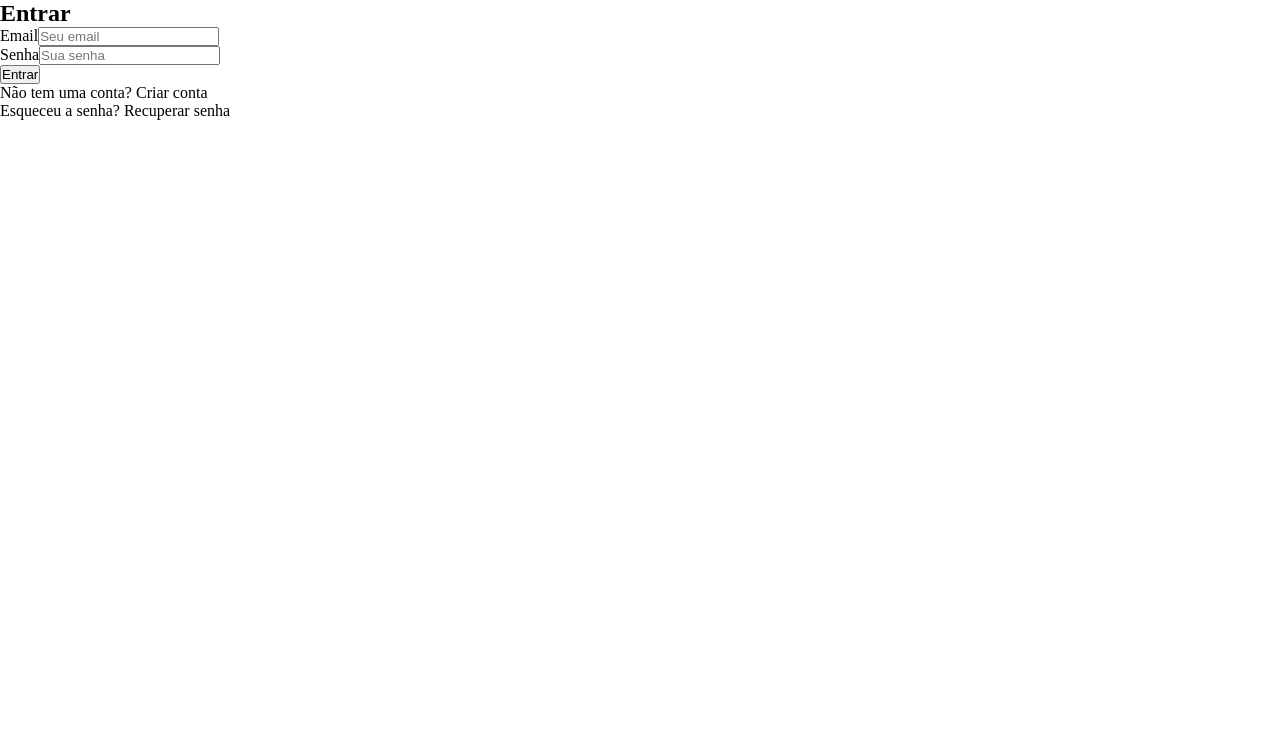
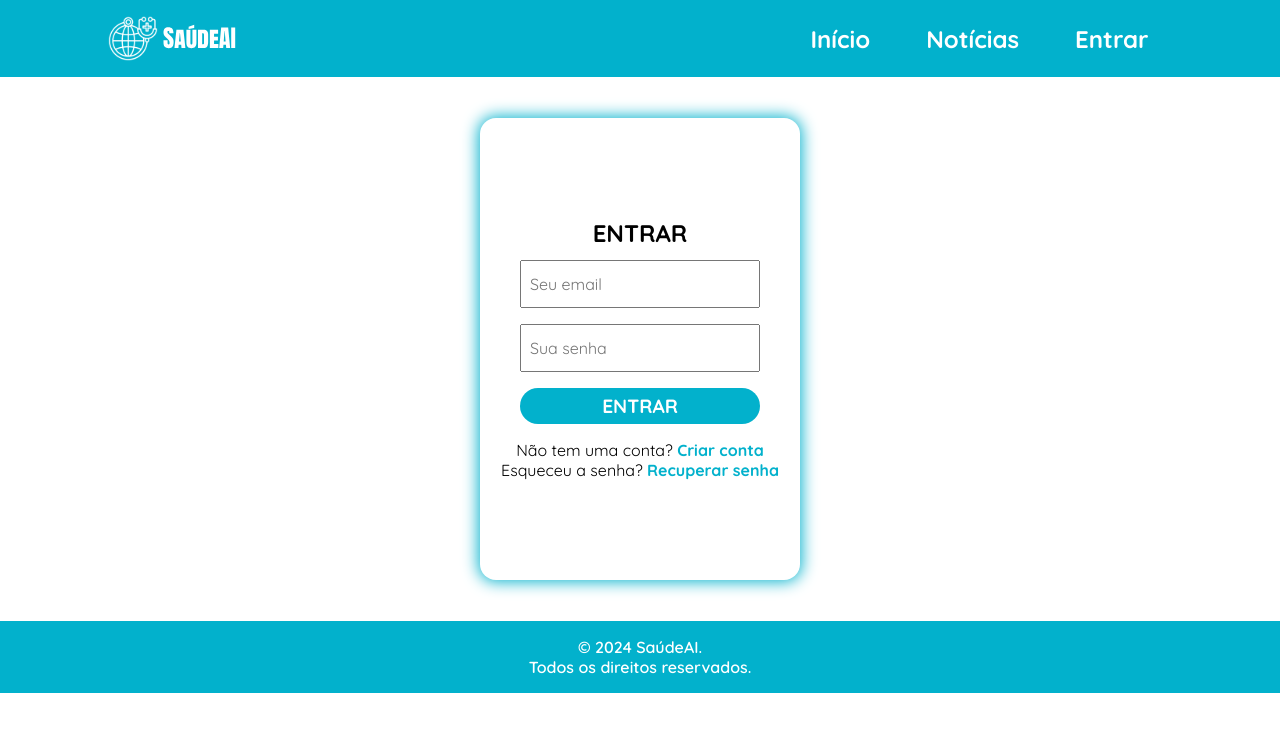
Before and after one commit to gu1frnc4/SaudeAI, an Angular app: page /login in a window 1280 px wide. Shown: the top 732 px of the page. Built offline with nearby package versions, Linux system fonts and the light colour scheme; a web font is replaced by a local one.

Commit message:
Estilização do componente de autenticação

```diff
--- a/src/app/components/footer/footer.component.css
+++ b/src/app/components/footer/footer.component.css
@@ -17,7 +17,7 @@ footer p{
     padding: 1rem;
     font-family: var(--Quicksand-font);
     font-weight: 600;
-    margin-top: 2rem;
+    /* margin-top: 2rem; */
     font-size: 1rem;
 }
 
--- a/src/app/views/auth/auth.component.css
+++ b/src/app/views/auth/auth.component.css
@@ -0,0 +1,72 @@
+*{
+    margin: 0;
+    padding: 0;
+    font-family: var(--Quicksand-font);
+    /* border: 1px solid red; */
+}
+
+h2{
+    text-transform: uppercase;
+    padding-bottom: 0.5em;
+}
+
+input{
+    margin-bottom: 1em;
+    padding: 0.5em;
+    font-size: 100%;
+    width: 15em;
+    height: 3em;
+}
+
+form{
+    display: flex;
+    align-items: center;
+    justify-content: center;
+    flex-direction: column;
+    padding-bottom: 1em;
+}
+
+button {
+    background-color: var(--main-color);
+    color: var(--white-color);
+    border: none;
+    border-radius: 1em;
+    text-transform: uppercase;
+    font-weight: bold;
+    font-size: 1.2em;
+    width: 100%;
+    padding: 0.3em;
+}
+
+button:hover{
+    cursor: pointer;
+}
+
+button:active{
+    background-color: var(--white-color);
+    color: var(--main-color);
+}
+
+a {
+    color: var(--main-color);
+    font-weight: bold;
+}
+
+.auth-component{
+    height: 34em;
+    display: flex;
+    align-items: center;
+    justify-content: center;
+}
+
+.auth-form{
+    display: flex;
+    align-items: center;
+    justify-content: center;
+    flex-direction: column;
+    padding: 1em 1em;
+    box-shadow: 0em 0em 1em 0.1em  var(--main-color);
+    border-radius: 1em;
+    height: 85%;
+    min-width: 20em;
+}
--- a/src/app/views/auth/auth.component.html
+++ b/src/app/views/auth/auth.component.html
@@ -1,8 +1,10 @@
-<div class="auth-container">
+<app-header></app-header>
+<div class="auth-component">
+  <div class="auth-form">
     <h2>{{ title }}</h2>
     <form (ngSubmit)="onSubmit()">
       <div *ngFor="let field of fields">
-        <label [for]="field.name">{{ field.label }}</label>
+        <!-- <label [for]="field.name">{{ field.label }}</label> -->
         <input
           [type]="field.type"
           [name]="field.name"
@@ -17,9 +19,11 @@
       Não tem uma conta? <a (click)="changeMode('register')">Criar conta</a>
     </p>
     <p *ngIf="mode === 'login'">
-      Esqueceu a senha? <a (click)="changeMode('forgot')">Recuperar senha</a>
+      Esqueceu a senha? <a (click)="changeMode('forgot-password')">Recuperar senha</a>
     </p>
     <p *ngIf="mode === 'register'">
       Já tem uma conta? <a (click)="changeMode('login')">Fazer login</a>
     </p>
+  </div>
 </div>
+<app-footer></app-footer>
--- a/src/app/views/auth/auth.component.ts
+++ b/src/app/views/auth/auth.component.ts
@@ -2,11 +2,13 @@ import { Component, OnInit } from '@angular/core';
 import { ActivatedRoute } from '@angular/router';
 import { FormsModule } from '@angular/forms';
 import { CommonModule } from '@angular/common';
+import { HeaderComponent } from "../../components/header/header.component";
+import { FooterComponent } from "../../components/footer/footer.component";
 
 @Component({
   selector: 'app-auth',
   standalone: true,
-  imports: [FormsModule, CommonModule],
+  imports: [FormsModule, CommonModule, HeaderComponent, FooterComponent],
   templateUrl: './auth.component.html',
   styleUrl: './auth.component.css'
 })
```
